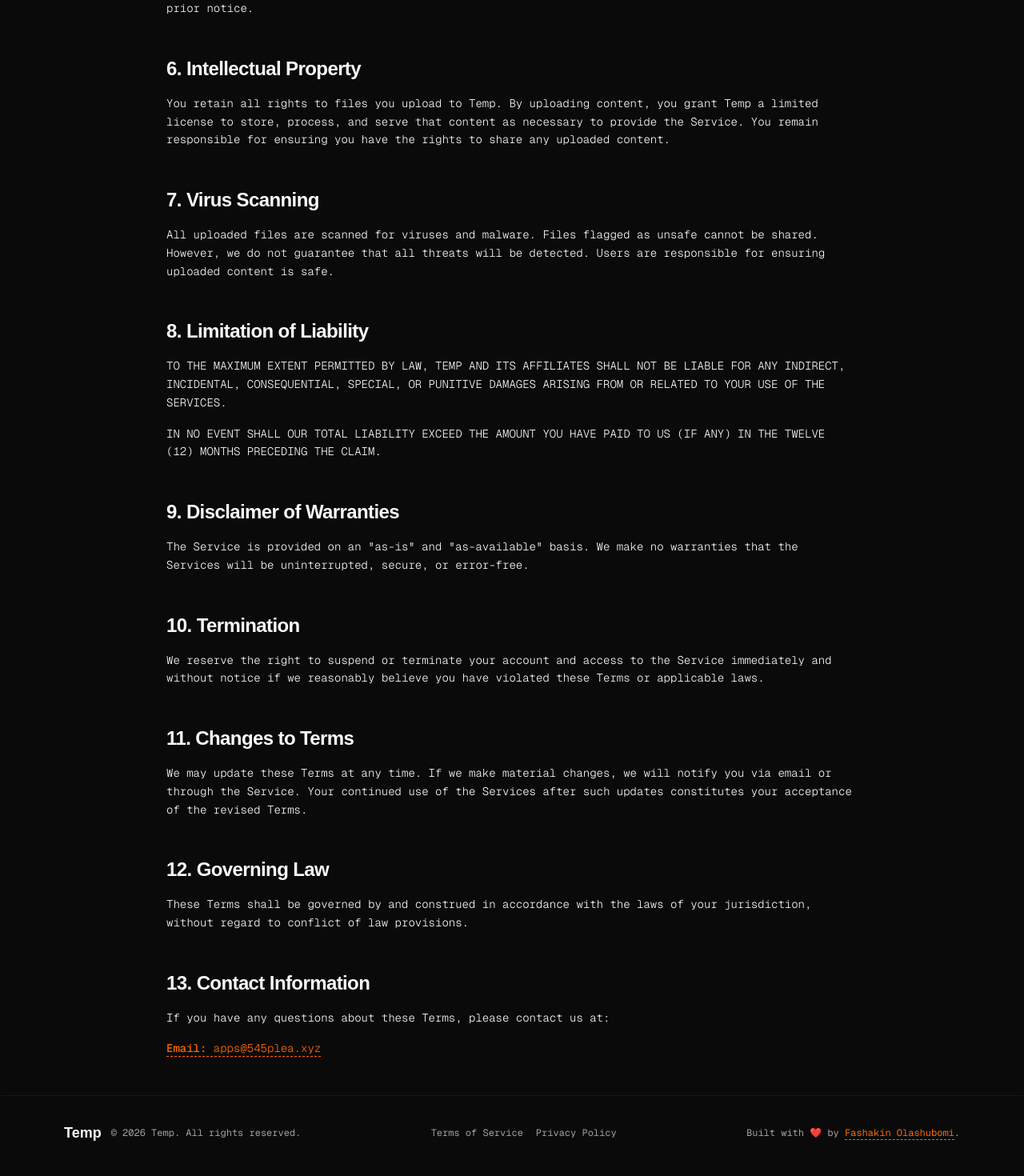
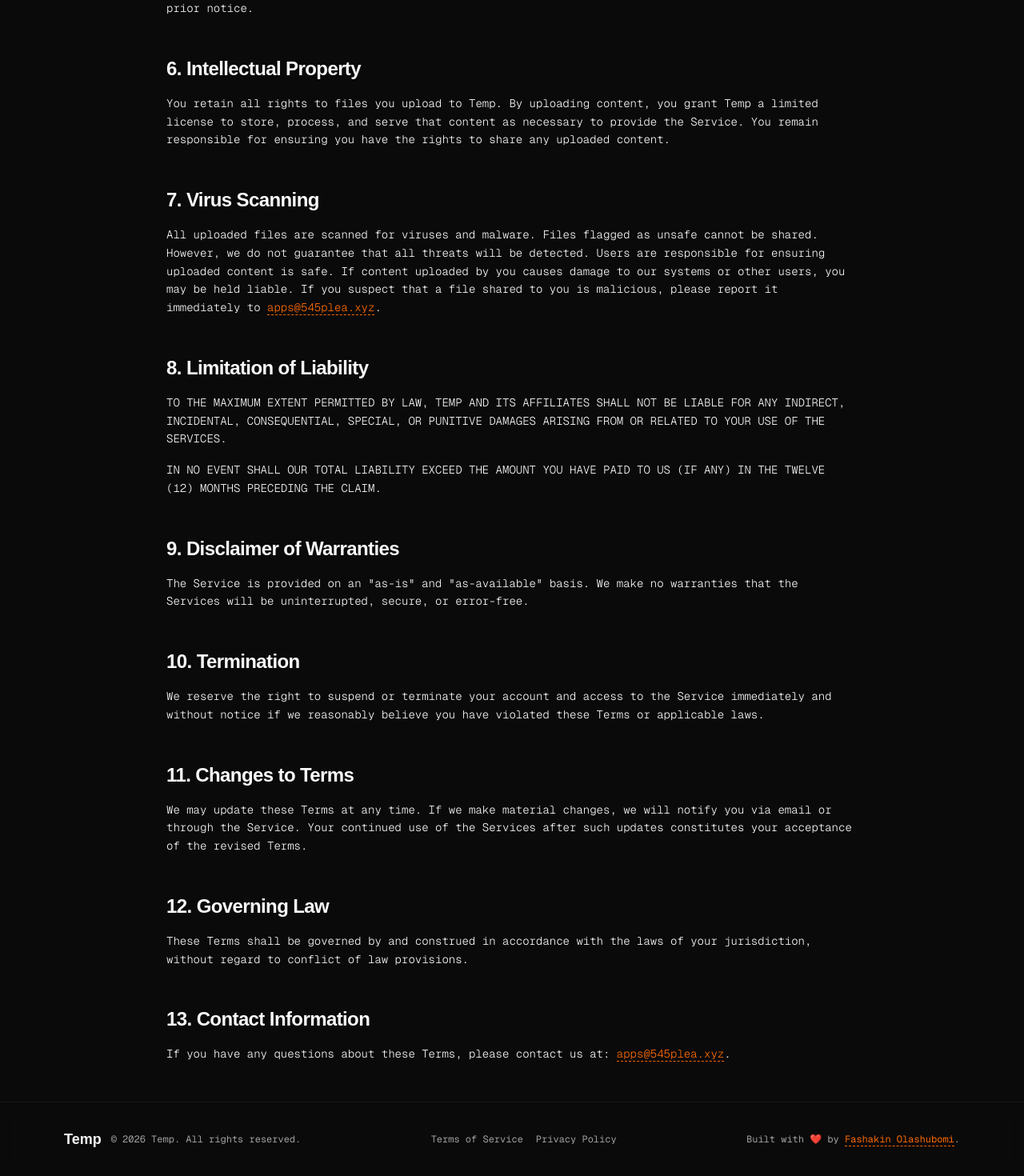
Before and after one commit to shubomifashakin/temp-fe, a Next.js app: page /terms-of-service in a window 1280 px wide. Shown: the part 1574-3044 px from the top of the page at 80% size. Built offline with nearby package versions, Linux system fonts and the light colour scheme; a web font is replaced by a local one.

Commit message:
updated terms of service styling

```diff
--- a/app/(info)/privacy-policy/page.tsx
+++ b/app/(info)/privacy-policy/page.tsx
@@ -228,18 +228,14 @@ export default function Page() {
 
             <p className="text-foreground font-light text-sm leading-relaxed">
               If you have questions about this Privacy Policy or our privacy
-              practices, please contact us at:
-            </p>
-
-            <div className="space-y-2 text-foreground">
+              practices, please contact us at:{" "}
               <a
                 href="mailto:apps@545plea.xyz"
                 className="block text-sm font-light border-b border-orange-500 transition-colors duration-150 w-fit border-dashed text-orange-500"
               >
-                <span className="font-medium text-sm">Email:</span>{" "}
                 apps@545plea.xyz
               </a>
-            </div>
+            </p>
           </div>
         </div>
       </div>
--- a/app/(info)/terms-of-service/page.tsx
+++ b/app/(info)/terms-of-service/page.tsx
@@ -141,7 +141,6 @@ export default function Page() {
             </p>
           </div>
 
-          {/* Section 7 */}
           <div className="space-y-4">
             <h2 className="text-2xl font-bold text-foreground font-playfair tracking-tight">
               7. Virus Scanning
@@ -150,7 +149,17 @@ export default function Page() {
               All uploaded files are scanned for viruses and malware. Files
               flagged as unsafe cannot be shared. However, we do not guarantee
               that all threats will be detected. Users are responsible for
-              ensuring uploaded content is safe.
+              ensuring uploaded content is safe. If content uploaded by you
+              causes damage to our systems or other users, you may be held
+              liable. If you suspect that a file shared to you is malicious,
+              please report it immediately to{" "}
+              <a
+                href="mailto:apps@545plea.xyz"
+                className="text-sm font-light border-b border-orange-500 transition-colors duration-150 border-dashed text-orange-500"
+              >
+                apps@545plea.xyz
+              </a>
+              .
             </p>
           </div>
 
@@ -222,18 +231,15 @@ export default function Page() {
             </h2>
 
             <p className="text-foreground font-light text-sm leading-relaxed">
-              If you have any questions about these Terms, please contact us at:
-            </p>
-
-            <div className="space-y-2 text-foreground">
+              If you have any questions about these Terms, please contact us at:{" "}
               <a
                 href="mailto:apps@545plea.xyz"
-                className="block text-sm font-light border-b border-orange-500 transition-colors duration-150 w-fit border-dashed text-orange-500"
+                className="text-sm font-light border-b border-orange-500 transition-colors duration-150 w-fit border-dashed text-orange-500"
               >
-                <span className="font-medium text-sm">Email:</span>{" "}
                 apps@545plea.xyz
               </a>
-            </div>
+              .
+            </p>
           </div>
         </div>
       </div>
```
